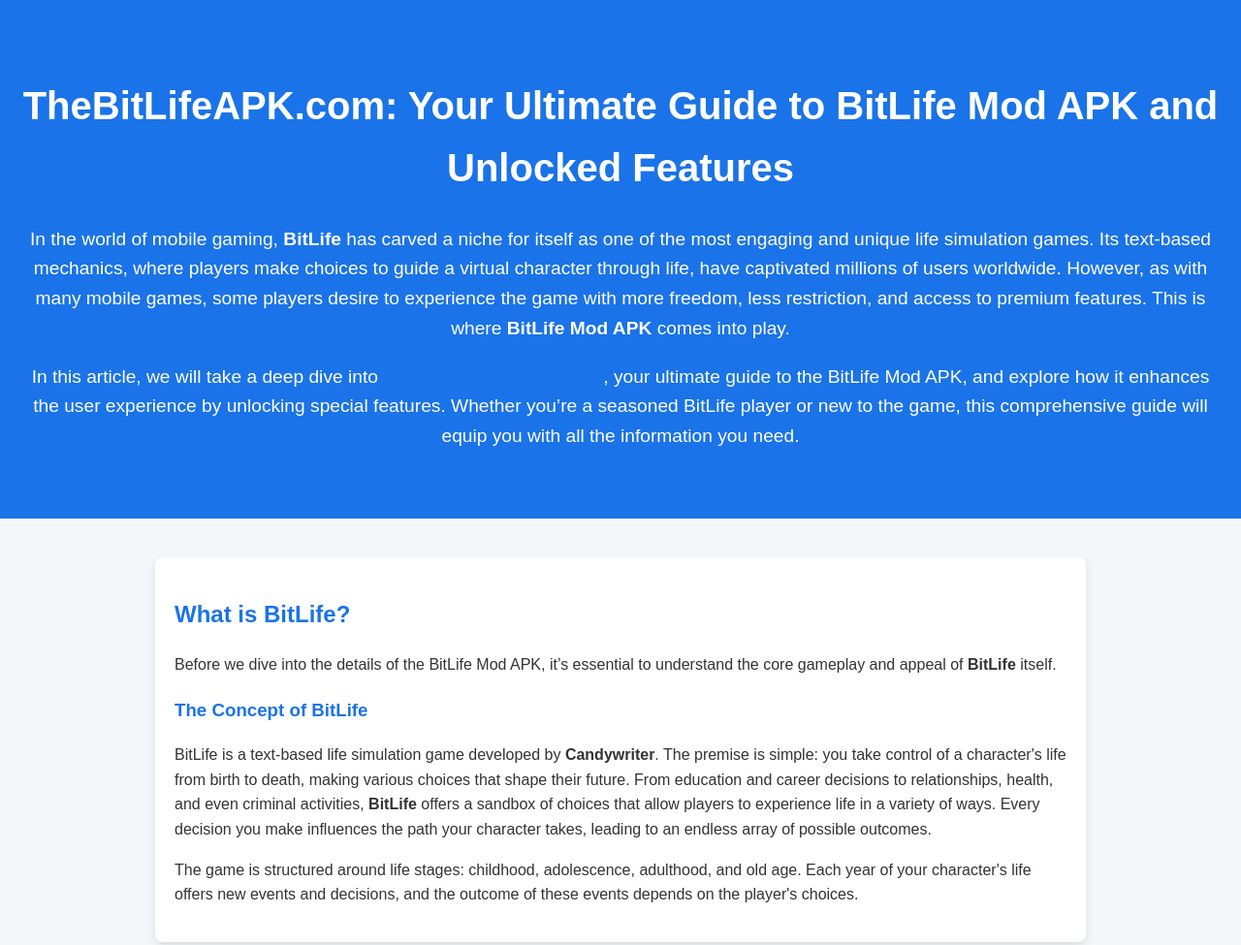
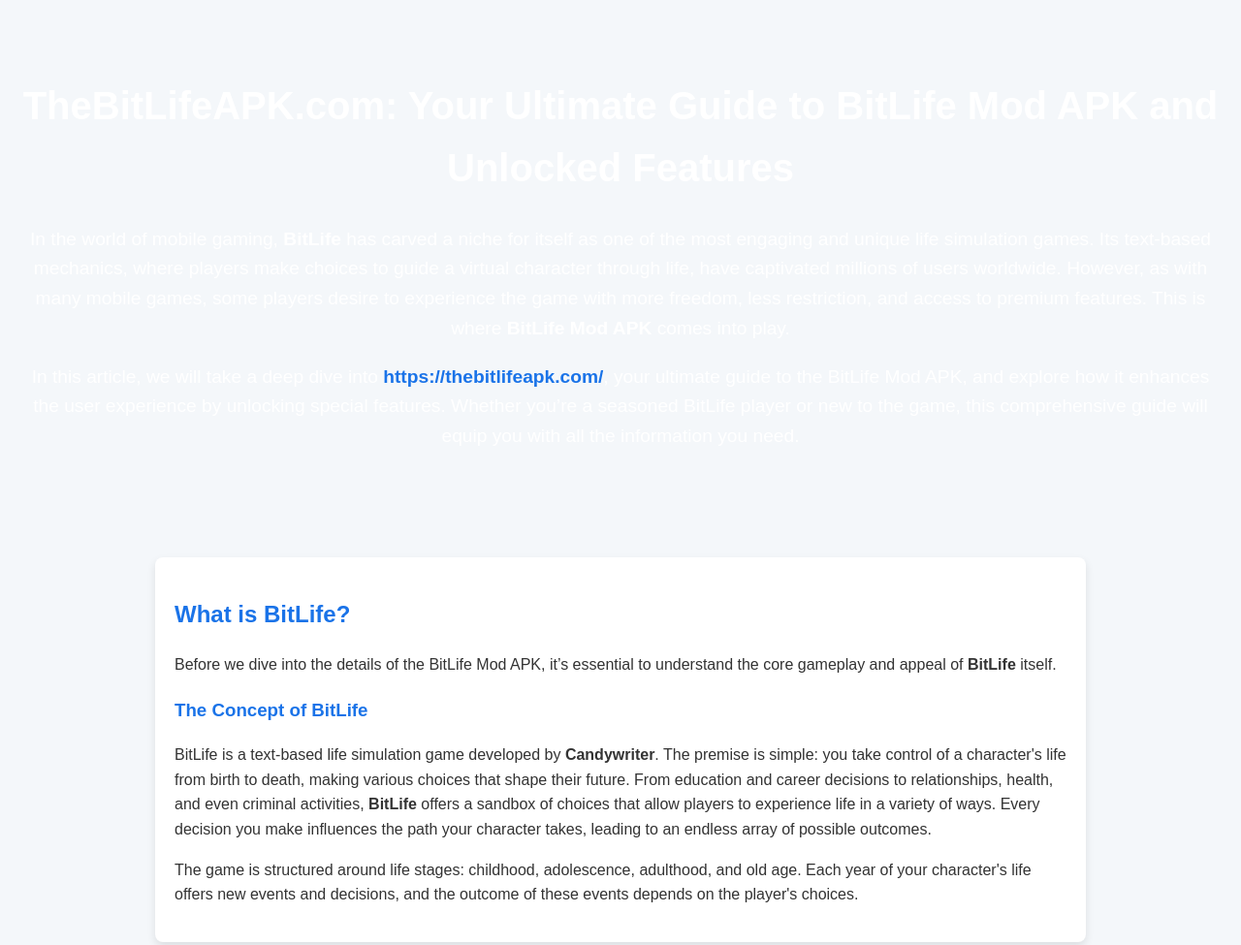
Before and after one commit to roberthinsom/https-thebitlifeapk.com--render, a plain HTML site: page index.html in a window 1280 px wide. Shown: the top 975 px of the page at 97% size. Drawn offline with Linux system fonts and the light colour scheme.

Commit message:
Update index.html

```diff
--- a/index.html
+++ b/index.html
@@ -14,7 +14,7 @@
             color: #333;
         }
         header {
-            background-color: #1a73e8;
+
             color: #fff;
             text-align: center;
             padding: 50px 20px;
```
